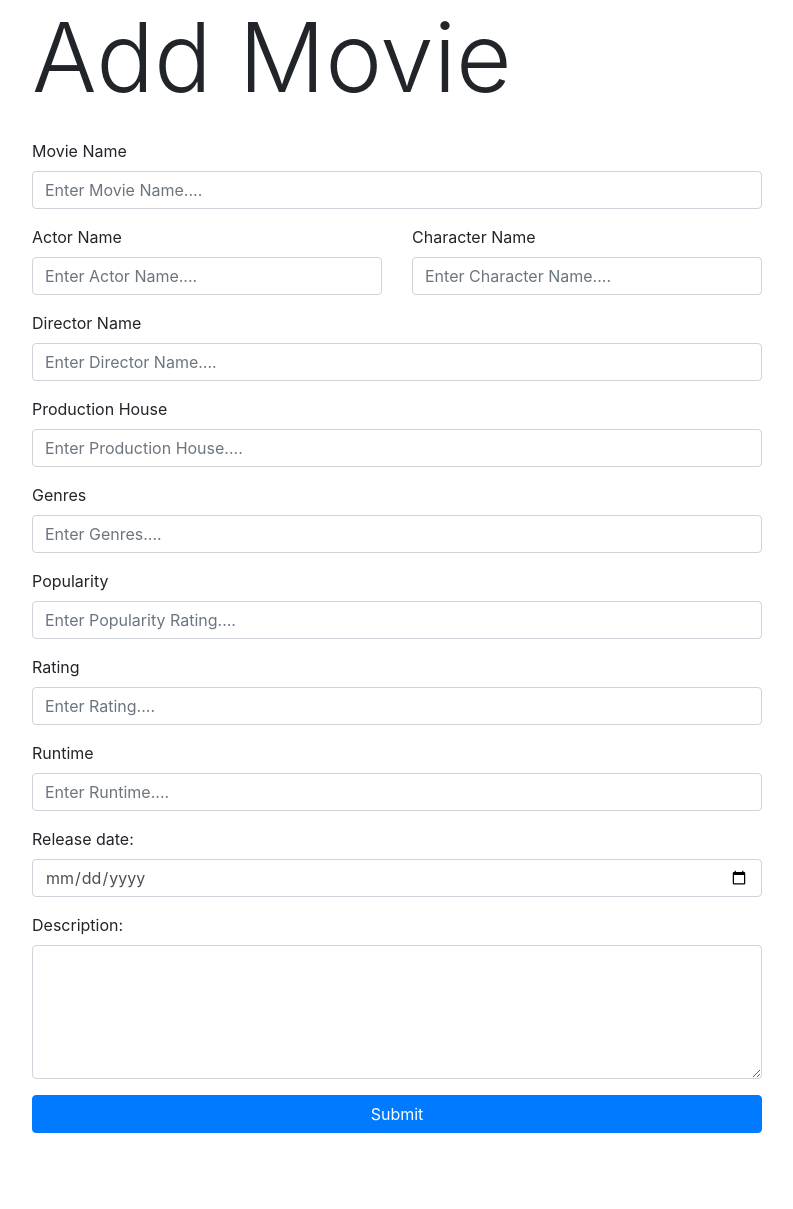
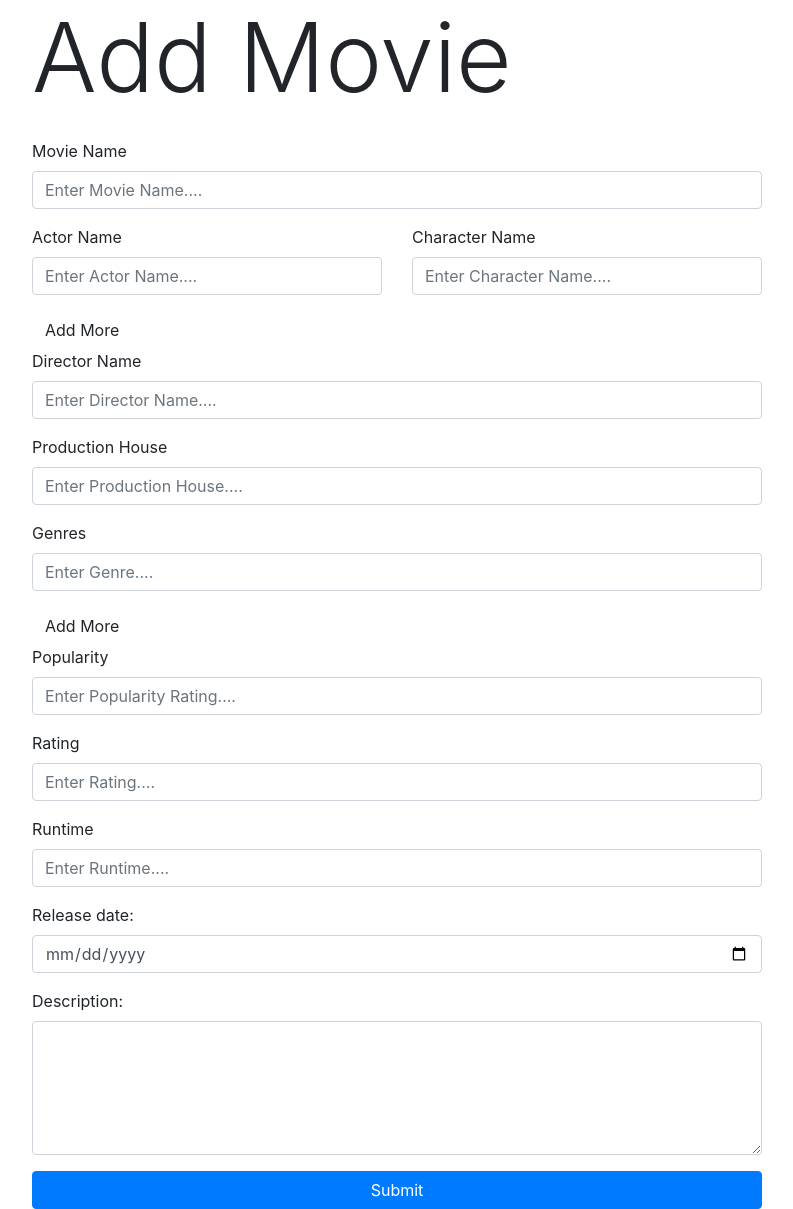
Before and after one commit to NextBinge/nextbinge, a Django app: template nextbinge/moviedb/templates/add_movie.html in a window 1280 px wide. Shown: the whole page, without its empty margins (243-1036 px from the left). Before the commit the page ends 1133 px from the top, so only its background shows below. Run offline with Django 3.2, Linux system fonts and the light colour scheme; the template is opened without the code that fills it, so the values that code supplies are empty; some libraries are stand-ins or nearby versions.

Commit message:
Corrected the input fields

```diff
--- a/nextbinge/moviedb/templates/add_movie.html
+++ b/nextbinge/moviedb/templates/add_movie.html
@@ -17,29 +17,42 @@
           <div class="col-2"></div>
             <div class="col-8">
                 <h1 class="display-1 text-capitalize pb-3">Add movie</h1>
-              <form action="POST">
+              <form action="index.html" method="POST">
                   <div class="form-group">
                     <label>Movie Name</label>
                     <input type="text" class="form-control w-100" placeholder="Enter Movie Name...." name="moviename">
                     <!-- <small id="emailHelp" class="form-text text-muted">We'll never share your email with anyone else.</small> -->
                   </div>
                   <div class="row">
-                      <div class="col-6">
+                    <div class="col-6">
+                      <label>Actor Name</label>
+                    </div>
+                    <div class="col-6">
+                      <label>Character Name</label>
+                    </div>
+                  </div>
+                  <div class="row" id = "actorcharacter">
+                      <div class="col-6" id="actor">
                         <div class="form-group">
-                            <label>Actor Name</label>
+                            <!-- <label>Actor Name</label> -->
                             <input type="text" class="form-control w-100" placeholder="Enter Actor Name...." name="actorname">
                             <!-- <small id="emailHelp" class="form-text text-muted">We'll never share your email with anyone else.</small> -->
                           </div>
                       </div>
-                      <div class="col-6">
-                        <div class="form-group">
-                            <label>Character Name</label>
+                      <div class="col-6" id="character">
+                        <div class="form-group ">
+                            <!-- <label>Character Name</label> -->
                             <input type="text" class="form-control w-100" placeholder="Enter Character Name...." name="charactername">
+
                             <!-- <small id="emailHelp" class="form-text text-muted">We'll never share your email with anyone else.</small> -->
                           </div>
                       </div>
                     </div>
 
+
+                    <button id = "addmore" type="button" class="btn btn-default">
+                      Add More
+                    </button>
                     <div class="form-group">
                         <label>Director Name</label>
                         <input type="text" class="form-control w-100" placeholder="Enter Director Name...." name="directorname">
@@ -52,12 +65,15 @@
                         <!-- <small id="emailHelp" class="form-text text-muted">We'll never share your email with anyone else.</small> -->
                     </div>
 
-                    <div class="form-group">
-                        <label>Genres</label>
-                        <input type="text" class="form-control w-100" placeholder="Enter Genres...." name="genres">
+                    <label>Genres</label>
+                    <div class="form-group" id = "genre">
+                        <input type="text" class="form-control w-100" placeholder="Enter Genre...." name="genres">
                         <!-- <small id="emailHelp" class="form-text text-muted">We'll never share your email with anyone else.</small> -->
                     </div>
 
+                    <button id = "addmore1" type="button" class="btn btn-default">
+                      Add More
+                    </button>
                     <div class="form-group">
                         <label>Popularity</label>
                         <input type="text" class="form-control w-100" placeholder="Enter Popularity Rating...." name="popularity">
@@ -101,5 +117,19 @@
     <script src="https://code.jquery.com/jquery-3.3.1.slim.min.js" integrity="sha384-q8i/X+965DzO0rT7abK41JStQIAqVgRVzpbzo5smXKp4YfRvH+8abtTE1Pi6jizo" crossorigin="anonymous"></script>
     <script src="https://cdnjs.cloudflare.com/ajax/libs/popper.js/1.14.7/umd/popper.min.js" integrity="sha384-UO2eT0CpHqdSJQ6hJty5KVphtPhzWj9WO1clHTMGa3JDZwrnQq4sF86dIHNDz0W1" crossorigin="anonymous"></script>
     <script src="https://stackpath.bootstrapcdn.com/bootstrap/4.3.1/js/bootstrap.min.js" integrity="sha384-JjSmVgyd0p3pXB1rRibZUAYoIIy6OrQ6VrjIEaFf/nJGzIxFDsf4x0xIM+B07jRM" crossorigin="anonymous"></script>
+    <script>
+          $('#addmore').on('click', function() {
+                var data = $("#actor").clone(true).appendTo("#actorcharacter");
+                // data.find("input").val('');
+        });
+        $('#addmore').on('click', function() {
+                var data = $("#character").clone(true).appendTo("#actorcharacter");
+                // data.find("input").val('');
+        });
+        $('#addmore1').on('click', function() {
+                var data = $("#genre").clone(true).insertAfter("#genre");
+                // data.find("input").val('');
+        });
+    </script>
   </body>
 </html>
```
